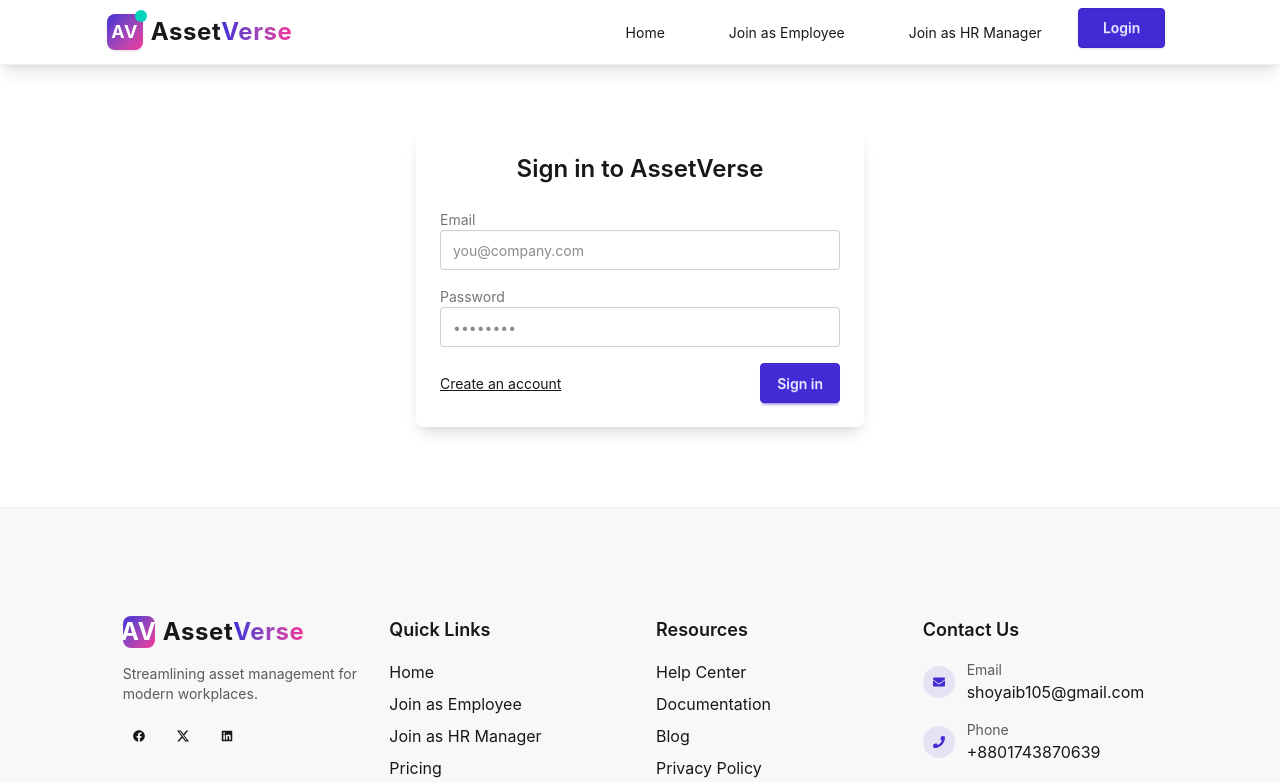
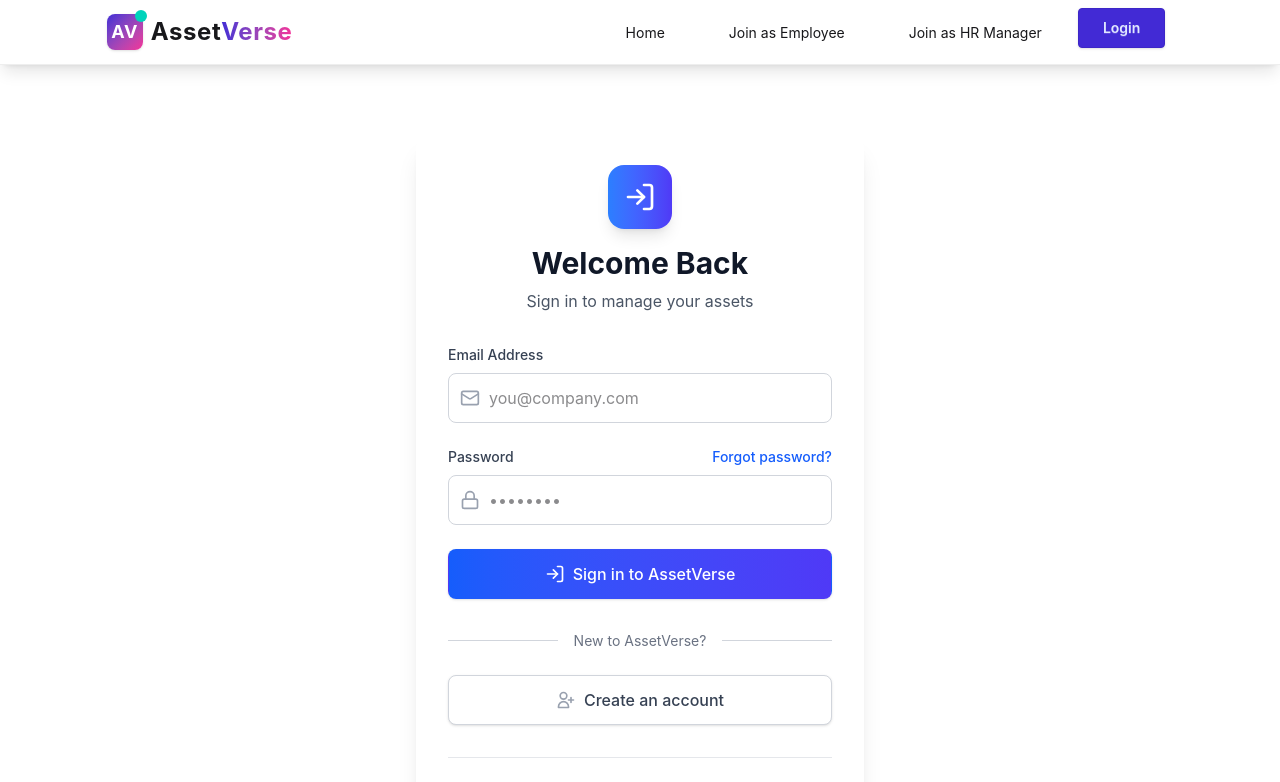
Before and after one commit to Shoybit/AssetVerse, a React (Vite) app: page /login in a window 1280 px wide. Shown: the top 782 px of the page. Built offline with nearby package versions, Linux system fonts and the light colour scheme; no server answers.

Commit message:
LOgin page customize

```diff
--- a/src/components/AffiliationRow.jsx
+++ b/src/components/AffiliationRow.jsx
@@ -41,7 +41,7 @@
       });
 
       const emailParam = encodeURIComponent(affiliation.employeeEmail);
-      const res = await api.delete(`/affiliations/${emailParam}`);
+      const res = await api.delete(`/api/affiliations/${emailParam}`);
 
       Swal.close();
       toast.success(res.data?.message || "Employee removed");
--- a/src/components/PackagesSection.jsx
+++ b/src/components/PackagesSection.jsx
@@ -41,7 +41,7 @@
 
     async function load() {
       try {
-        const res = await api.get("/packages");
+        const res = await api.get('/api/packages');
         if (mounted) {
           const filtered = res.data.packages.filter((p) =>
             allowedPlans.includes(p.name)
--- a/src/components/RemoveAffiliationModal.jsx
+++ b/src/components/RemoveAffiliationModal.jsx
@@ -14,7 +14,7 @@
     setErr(null);
     try {
       await api.delete(
-        `/affiliations/${encodeURIComponent(affiliation.employeeEmail)}`
+        `/api/affiliations/${encodeURIComponent(affiliation.employeeEmail)}`
       );
       // success
       onRemoved && onRemoved();
--- a/src/context/AuthContext.jsx
+++ b/src/context/AuthContext.jsx
@@ -22,6 +22,7 @@
     else localStorage.removeItem('av_token');
   };
 
+
   const register = async (payload) => {
     const res = await api.post('/register', payload);
     const { token, user: u } = res.data;
@@ -29,6 +30,7 @@
     setUser(u);
     return res.data;
   };
+
 
   const login = async (email, password) => {
     const res = await api.post('/login', { email, password });
--- a/src/pages/auth/Login.jsx
+++ b/src/pages/auth/Login.jsx
@@ -1,8 +1,8 @@
-// src/pages/auth/Login.jsx
 import React, { useContext, useState } from "react";
 import { useForm } from "react-hook-form";
 import AuthContext from "../../context/AuthContext";
-import { useNavigate, Link } from "react-router"; // <-- fixed import
+import { useNavigate, Link } from "react-router";
+import { Mail, Lock, LogIn } from "lucide-react";
 
 const Login = () => {
   const { login } = useContext(AuthContext);
@@ -13,31 +13,23 @@
   } = useForm();
   const [serverError, setServerError] = useState(null);
   const [loading, setLoading] = useState(false);
-  const nav = useNavigate();
+  const navigate = useNavigate();
 
   const onSubmit = async (data) => {
     setServerError(null);
     setLoading(true);
     try {
-      // login() from AuthContext returns res.data (usually { token, user })
       const res = await login(data.email, data.password);
-
-      // normalize possible shapes:
-      // - { token, user }
-      // - { user }
-      // - user (if login directly returned user)
       const possibleUser = (res && (res.user || res.data)) || res;
       const role = possibleUser?.role || (res && res.role);
 
-      // if no role found, try to read from AuthContext (login should have set it)
       if (!role) {
-        // fallback: navigate to home
-        nav("/");
+        navigate("/");
         return;
       }
 
-      if (role === "hr") nav("/hr/assets");
-      else nav("/my-assets");
+      if (role === "hr") navigate("/hr/assets");
+      else navigate("/my-assets");
     } catch (err) {
       console.error("Login error", err);
       const msg = err?.response?.data?.message || err.message || "Login failed";
@@ -48,75 +40,190 @@
   };
 
   return (
-    <div className="max-w-md mx-auto mt-12">
-      <div className="card shadow-lg">
-        <div className="card-body">
-          <h2 className="text-2xl font-semibold text-center mb-4">
-            Sign in to AssetVerse
-          </h2>
+    <div className="min-h-screen flex items-center justify-center px-4 py-12">
+      <div className="w-full max-w-md">
+        <div className="bg-white rounded-2xl shadow-xl p-8 transform transition-all duration-300 hover:shadow-2xl">
+          <div className="text-center mb-8">
+            <div className="inline-flex items-center justify-center w-16 h-16 bg-linear-to-r from-blue-500 to-indigo-600 rounded-2xl shadow-lg mb-4">
+              <LogIn className="w-8 h-8 text-white" />
+            </div>
+            <h1 className="text-3xl font-bold text-gray-900 mb-2">
+              Welcome Back
+            </h1>
+            <p className="text-gray-600">
+              Sign in to manage your assets
+            </p>
+          </div>
 
+          {/* Error Message */}
           {serverError && (
-            <div className="alert alert-error mb-3">
-              <div>{serverError}</div>
+            <div className="mb-6 animate-fade-in">
+              <div className="bg-red-50 border-l-4 border-red-500 p-4 rounded-r">
+                <div className="flex items-center">
+                  <div className="shrink-0">
+                    <svg className="h-5 w-5 text-red-500" fill="currentColor" viewBox="0 0 20 20">
+                      <path fillRule="evenodd" d="M10 18a8 8 0 100-16 8 8 0 000 16zM8.707 7.293a1 1 0 00-1.414 1.414L8.586 10l-1.293 1.293a1 1 0 101.414 1.414L10 11.414l1.293 1.293a1 1 0 001.414-1.414L11.414 10l1.293-1.293a1 1 0 00-1.414-1.414L10 8.586 8.707 7.293z" clipRule="evenodd" />
+                    </svg>
+                  </div>
+                  <div className="ml-3">
+                    <p className="text-sm text-red-700">{serverError}</p>
+                  </div>
+                </div>
+              </div>
             </div>
           )}
 
-          <form
-            onSubmit={handleSubmit(onSubmit)}
-            className="space-y-4"
-            noValidate
-          >
+          {/* Form */}
+          <form onSubmit={handleSubmit(onSubmit)} className="space-y-6">
+            {/* Email Field */}
             <div>
-              <label className="label">
-                <span className="label-text">Email</span>
+              <label className="block text-sm font-medium text-gray-700 mb-2">
+                Email Address
               </label>
+              <div className="relative">
+                <div className="absolute inset-y-0 left-0 pl-3 flex items-center pointer-events-none">
+                  <Mail className="h-5 w-5 text-gray-400" />
+                </div>
                 <input
-                {...register("email", { required: "Email is required" })}
+                  {...register("email", {
+                    required: "Email is required",
+                    pattern: {
+                      value: /^[A-Z0-9._%+-]+@[A-Z0-9.-]+\.[A-Z]{2,}$/i,
+                      message: "Invalid email address",
+                    },
+                  })}
                   type="email"
                   placeholder="you@company.com"
-                className={`input input-bordered w-full ${
-                  errors.email ? "input-error" : ""
-                }`}
+                  className={`pl-10 w-full px-4 py-3 border ${
+                    errors.email
+                      ? "border-red-300 focus:ring-red-500 focus:border-red-500"
+                      : "border-gray-300 focus:ring-blue-500 focus:border-blue-500"
+                  } rounded-lg focus:outline-none focus:ring-2 focus:ring-opacity-50 transition-colors duration-200`}
+                  disabled={loading}
                 />
+              </div>
               {errors.email && (
-                <p className="text-sm text-error mt-1">
+                <p className="mt-2 text-sm text-red-600 flex items-center">
+                  <svg className="w-4 h-4 mr-1" fill="currentColor" viewBox="0 0 20 20">
+                    <path fillRule="evenodd" d="M18 10a8 8 0 11-16 0 8 8 0 0116 0zm-7 4a1 1 0 11-2 0 1 1 0 012 0zm-1-9a1 1 0 00-1 1v4a1 1 0 102 0V6a1 1 0 00-1-1z" clipRule="evenodd" />
+                  </svg>
                   {errors.email.message}
                 </p>
               )}
             </div>
 
+            {/* Password Field */}
             <div>
-              <label className="label">
-                <span className="label-text">Password</span>
+              <div className="flex items-center justify-between mb-2">
+                <label className="block text-sm font-medium text-gray-700">
+                  Password
                 </label>
+                <Link
+                  to=""
+                  className="text-sm font-medium text-blue-600 hover:text-blue-500 transition-colors duration-200"
+                >
+                  Forgot password?
+                </Link>
+              </div>
+              <div className="relative">
+                <div className="absolute inset-y-0 left-0 pl-3 flex items-center pointer-events-none">
+                  <Lock className="h-5 w-5 text-gray-400" />
+                </div>
                 <input
-                {...register("password", { required: "Password is required" })}
+                  {...register("password", {
+                    required: "Password is required",
+                    minLength: {
+                      value: 6,
+                      message: "Password must be at least 6 characters",
+                    },
+                  })}
                   type="password"
                   placeholder="••••••••"
-                className={`input input-bordered w-full ${
-                  errors.password ? "input-error" : ""
-                }`}
+                  className={`pl-10 w-full px-4 py-3 border ${
+                    errors.password
+                      ? "border-red-300 focus:ring-red-500 focus:border-red-500"
+                      : "border-gray-300 focus:ring-blue-500 focus:border-blue-500"
+                  } rounded-lg focus:outline-none focus:ring-2 focus:ring-opacity-50 transition-colors duration-200`}
+                  disabled={loading}
                 />
+              </div>
               {errors.password && (
-                <p className="text-sm text-error mt-1">
+                <p className="mt-2 text-sm text-red-600 flex items-center">
+                  <svg className="w-4 h-4 mr-1" fill="currentColor" viewBox="0 0 20 20">
+                    <path fillRule="evenodd" d="M18 10a8 8 0 11-16 0 8 8 0 0116 0zm-7 4a1 1 0 11-2 0 1 1 0 012 0zm-1-9a1 1 0 00-1 1v4a1 1 0 102 0V6a1 1 0 00-1-1z" clipRule="evenodd" />
+                  </svg>
                   {errors.password.message}
                 </p>
               )}
             </div>
 
-            <div className="flex items-center justify-between">
-              <Link to="/register-employee" className="link">
+            {/* Submit Button */}
+            <button
+              type="submit"
+              disabled={loading}
+              className={`w-full flex justify-center items-center py-3 px-4 border border-transparent rounded-lg shadow-sm text-base font-medium text-white ${
+                loading
+                  ? "bg-blue-400 cursor-not-allowed"
+                  : "bg-linear-to-r from-blue-600 to-indigo-600 hover:from-blue-700 hover:to-indigo-700"
+              } focus:outline-none focus:ring-2 focus:ring-offset-2 focus:ring-blue-500 transition-all duration-200 transform hover:-translate-y-0.5`}
+            >
+              {loading ? (
+                <>
+                  <svg className="animate-spin -ml-1 mr-3 h-5 w-5 text-white" xmlns="http://www.w3.org/2000/svg" fill="none" viewBox="0 0 24 24">
+                    <circle className="opacity-25" cx="12" cy="12" r="10" stroke="currentColor" strokeWidth="4"></circle>
+                    <path className="opacity-75" fill="currentColor" d="M4 12a8 8 0 018-8V0C5.373 0 0 5.373 0 12h4zm2 5.291A7.962 7.962 0 014 12H0c0 3.042 1.135 5.824 3 7.938l3-2.647z"></path>
+                  </svg>
+                  Signing in...
+                </>
+              ) : (
+                <>
+                  <LogIn className="w-5 h-5 mr-2" />
+                  Sign in to AssetVerse
+                </>
+              )}
+            </button>
+          </form>
+
+          {/* Divider */}
+          <div className="mt-8">
+            <div className="relative">
+              <div className="absolute inset-0 flex items-center">
+                <div className="w-full border-t border-gray-300"></div>
+              </div>
+              <div className="relative flex justify-center text-sm">
+                <span className="px-4 bg-white text-gray-500">
+                  New to AssetVerse?
+                </span>
+              </div>
+            </div>
+
+            {/* Register Link */}
+            <div className="mt-6 text-center">
+              <Link
+                to="/register-employee"
+                className="inline-flex items-center justify-center w-full px-4 py-3 border border-gray-300 rounded-lg shadow-sm text-base font-medium text-gray-700 bg-white hover:bg-gray-50 focus:outline-none focus:ring-2 focus:ring-offset-2 focus:ring-blue-500 transition-all duration-200"
+              >
+                <svg className="w-5 h-5 mr-2 text-gray-400" fill="none" stroke="currentColor" viewBox="0 0 24 24">
+                  <path strokeLinecap="round" strokeLinejoin="round" strokeWidth={2} d="M18 9v3m0 0v3m0-3h3m-3 0h-3m-2-5a4 4 0 11-8 0 4 4 0 018 0zM3 20a6 6 0 0112 0v1H3v-1z" />
+                </svg>
                 Create an account
               </Link>
-              <button
-                className={`btn btn-primary ${loading ? "loading" : ""}`}
-                type="submit"
-                disabled={loading}
-              >
-                {loading ? "Signing in..." : "Sign in"}
-              </button>
             </div>
-          </form>
+          </div>
+
+          {/* Footer */}
+          <div className="mt-8 pt-6 border-t border-gray-200 text-center">
+            <p className="text-xs text-gray-500">
+              By signing in, you agree to our{" "}
+              <Link to="/terms" className="text-blue-600 hover:text-blue-500">
+                Terms
+              </Link>{" "}
+              and{" "}
+              <Link to="/privacy" className="text-blue-600 hover:text-blue-500">
+                Privacy Policy
+              </Link>
+            </p>
+          </div>
         </div>
       </div>
     </div>
--- a/src/pages/dashboard/Employee/MyProfile.jsx
+++ b/src/pages/dashboard/Employee/MyProfile.jsx
@@ -51,7 +51,7 @@
           setPreview(user.photo || "");
         }
 
-        const res = await api.get("/affiliations/my");
+        const res = await api.get("/api/affiliations/my");
         setCompanies(res.data.items || []);
       } catch (err) {
         console.error("Profile load failed", err);
--- a/src/services/api.js
+++ b/src/services/api.js
@@ -1,17 +1,20 @@
 import axios from 'axios';
 
-const API_URL = import.meta.env.VITE_API_URL || 'http://localhost:3000/api';
+const API_URL = import.meta.env.VITE_API_URL;
 
 const api = axios.create({
-  baseURL: API_URL,
+  baseURL: `${API_URL}/api`,
   headers: { 'Content-Type': 'application/json' },
 });
 
 // attach token automatically if exists
-api.interceptors.request.use((config) => {
-  const token = localStorage.getItem('av_token');
-  if (token) config.headers.Authorization = `Bearer ${token}`;
-  return config;
-}, (err) => Promise.reject(err));
+api.interceptors.request.use(
+  (config) => {
+    const token = localStorage.getItem('av_token');
+    if (token) config.headers.Authorization = `Bearer ${token}`;
+    return config;
+  },
+  (err) => Promise.reject(err)
+);
 
 export default api;
```
Lines whose indentation alone changed are shown as unchanged.
